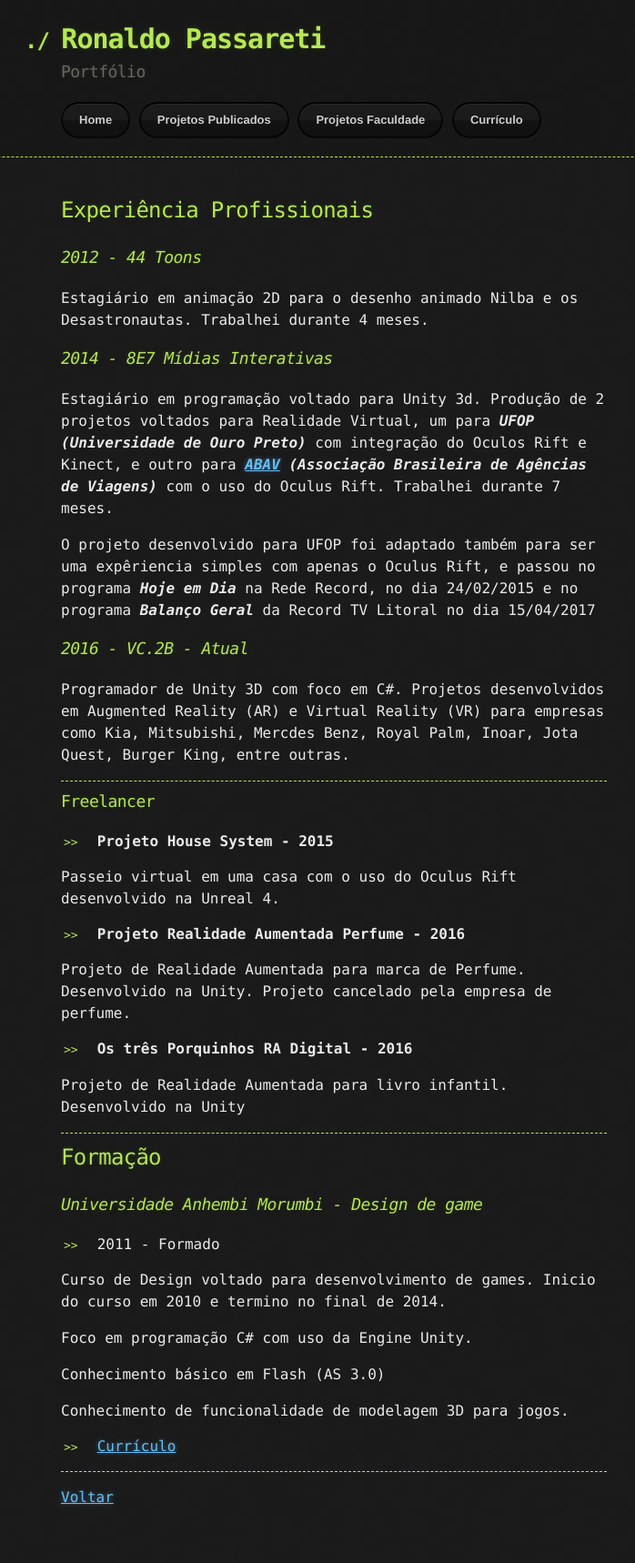
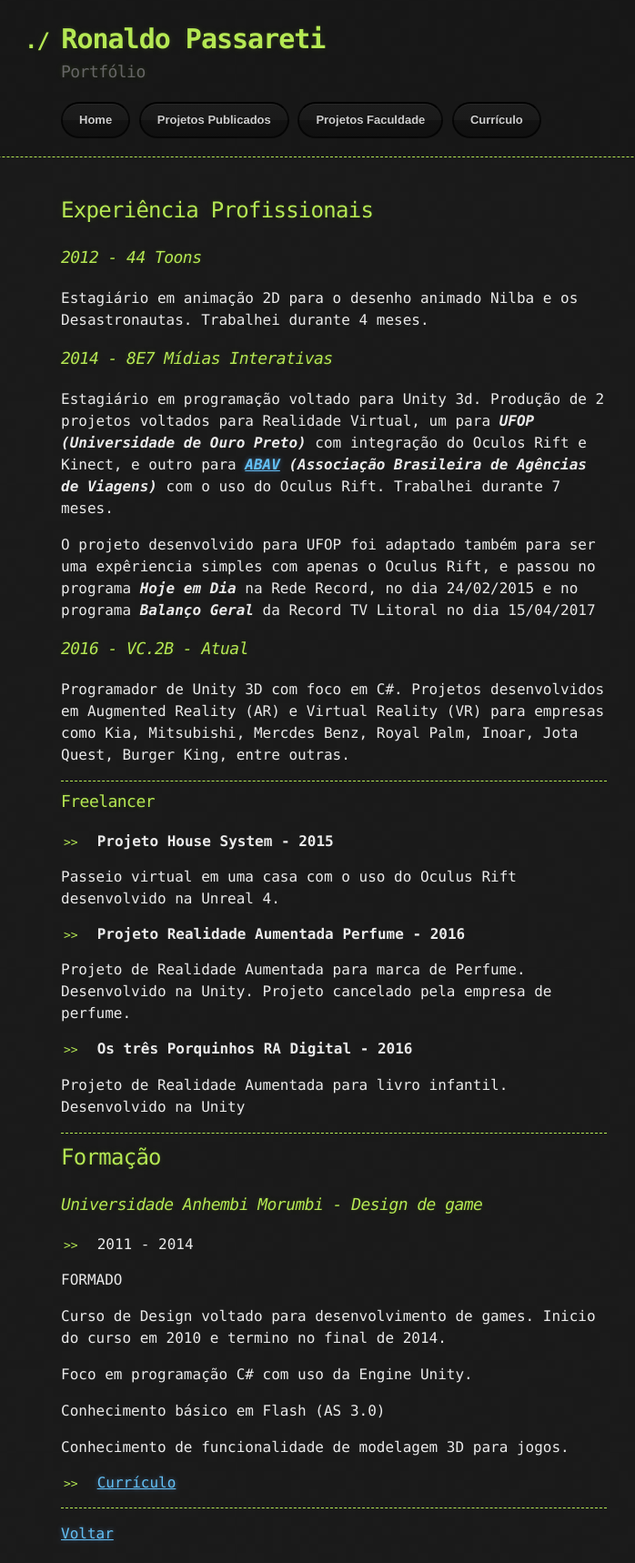
Before and after one commit to rpassareti/rpassareti.github.io, a Jekyll site: the page built from curriculo.md, in a window 1280 px wide. Shown: the whole page at 91% size, without its empty margins (273-971 px from the left). Built offline with Jekyll 4.4.1, drawn with Linux system fonts in a browser that asks for light colours; our own code applies the rules of GitHub Pages for plain Markdown files; before the commit the page ends 1678 px from its top, so only the background shows below that.

Commit message:
Update curriculo.md

```diff
--- a/curriculo.md
+++ b/curriculo.md
@@ -37,7 +37,9 @@ Projeto de Realidade Aumentada para livro infantil. Desenvolvido na Unity
 
 ### [](#header-4)_Universidade Anhembi Morumbi - Design de game_
 
-* 2011 - Formado
+* 2011 - 2014
+
+FORMADO
 
 Curso de Design voltado para desenvolvimento de games. Inicio do curso em 2010 e termino no final de 2014.
 
```
